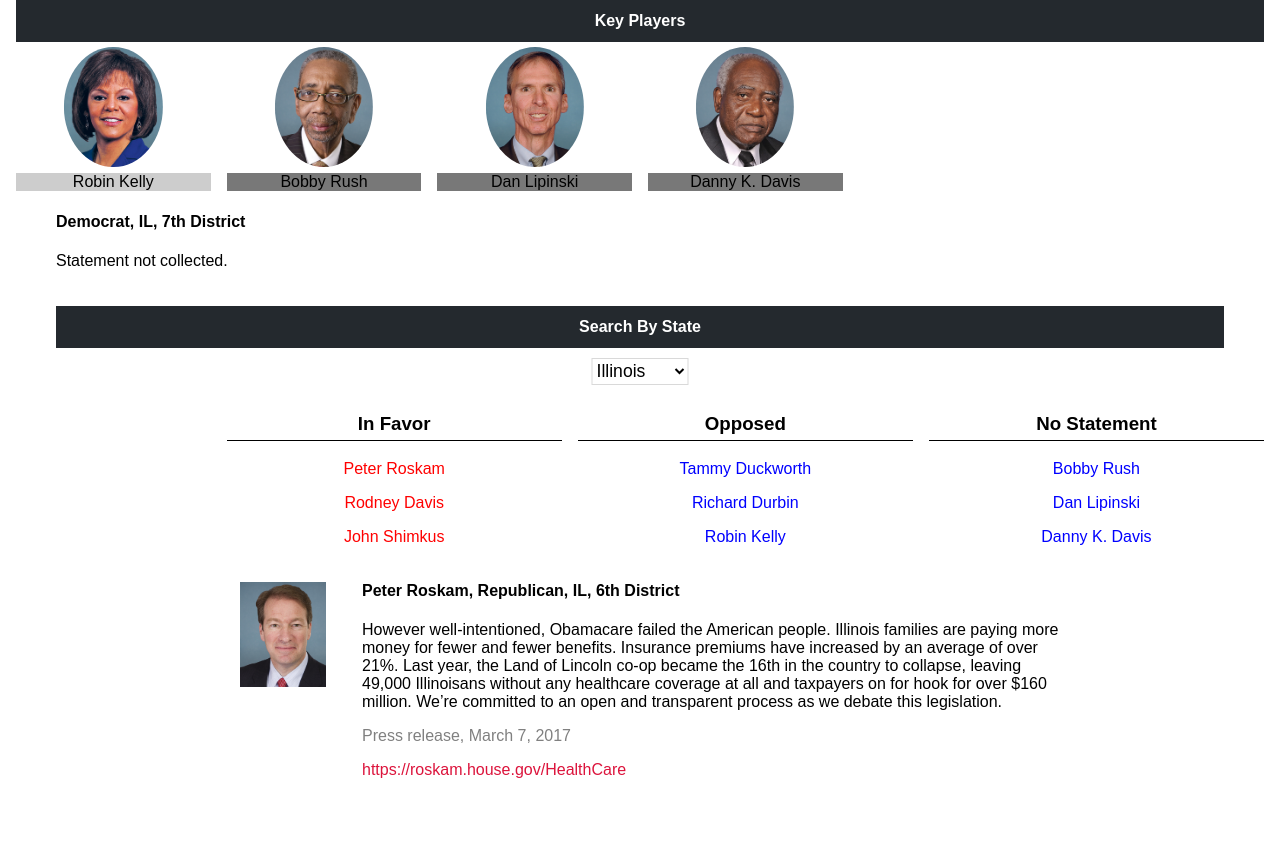
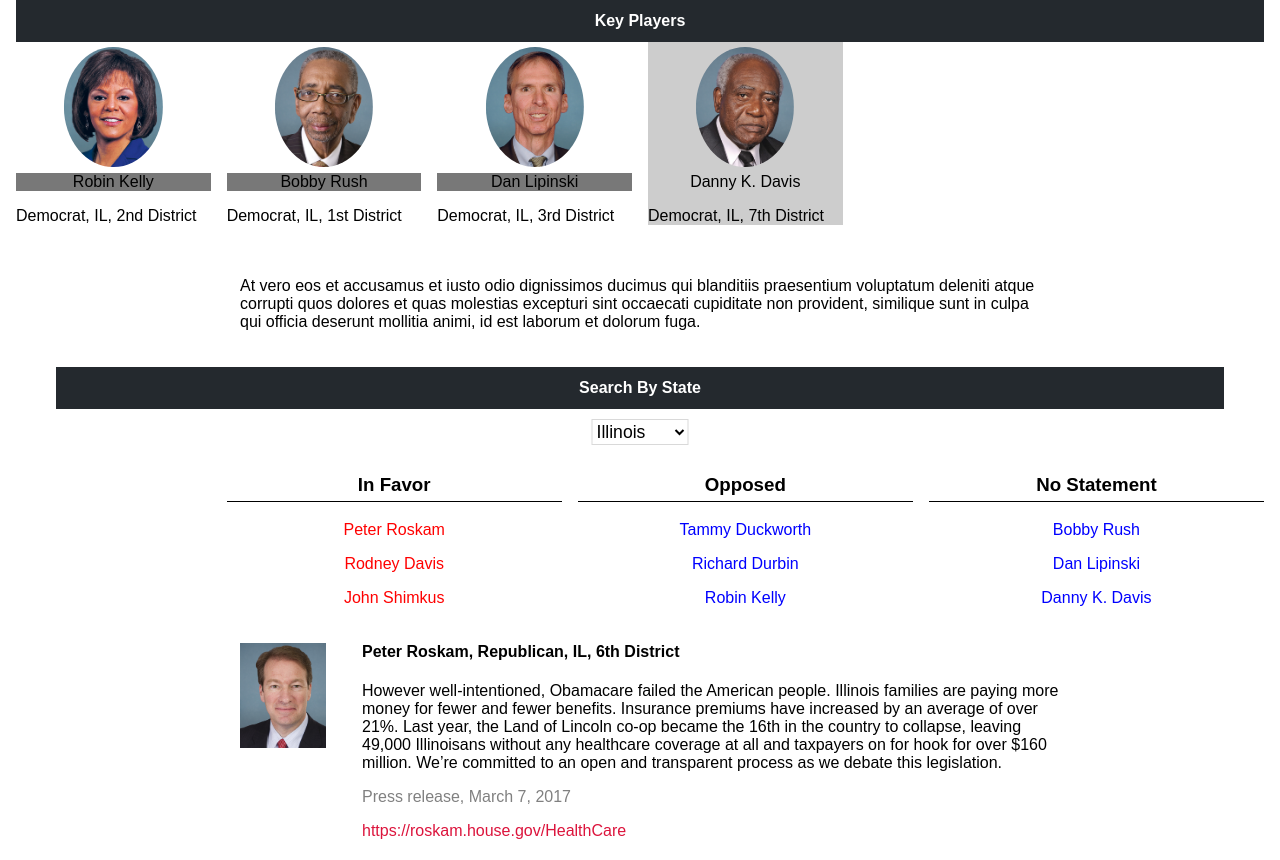
Before and after one commit to MagicWilliams/studio-legislator-tracker, a React (Create React App) app: page / in a window 1280 px wide. Before the commit the page ends 800 px from the top, so only its background shows below. Built offline with nearby package versions, Linux system fonts and the light colour scheme.

Commit message:
Styling: adjusted margins, selected Key Player now changes background color
Also added dummy statements for key players without a statement

```diff
--- a/src/components/KeyPlayers/KeyPlayers.jsx
+++ b/src/components/KeyPlayers/KeyPlayers.jsx
@@ -13,7 +13,7 @@ class KeyPlayer extends Component {
         party: " Democrat",
         state: " IL",
         district: " 7th District",
-        quote: "Statement not collected.",
+        quote: "At vero eos et accusamus et iusto odio dignissimos ducimus qui blanditiis praesentium voluptatum deleniti atque corrupti quos dolores et quas molestias excepturi sint occaecati cupiditate non provident, similique sunt in culpa qui officia deserunt mollitia animi, id est laborum et dolorum fuga.",
         stance: "no-statement"
       },
       keyPlayers: [
@@ -34,7 +34,7 @@ class KeyPlayer extends Component {
             party: " Democrat",
             state: " IL",
             district: " 1st District",
-            quote: "Statement not collected.",
+            quote: "Lorem ipsum dolor sit amet, consectetur adipiscing elit, sed do eiusmod tempor incididunt ut labore et dolore magna aliqua. Ut enim ad minim veniam, quis nostrud exercitation ullamco laboris nisi ut aliquip ex ea commodo consequat. Duis aute irure dolor in reprehenderit in voluptate velit esse cillum dolore eu fugiat nulla pariatur. Excepteur sint occaecat cupidatat non proident, sunt in culpa qui officia deserunt mollit anim id est laborum",
             stance: "no-statement"
         },
         {
@@ -43,7 +43,7 @@ class KeyPlayer extends Component {
           party: " Democrat",
           state: " IL",
           district: " 3rd District",
-          quote: "Statement not collected.",
+          quote: "Sed ut perspiciatis unde omnis iste natus error sit voluptatem accusantium doloremque laudantium, totam rem aperiam, eaque ipsa quae ab illo inventore veritatis et quasi architecto beatae vitae dicta sunt explicabo. Nemo enim ipsam voluptatem quia voluptas sit aspernatur aut odit aut fugit, sed quia consequuntur magni dolores eos qui ratione voluptatem sequi nesciunt. Neque porro quisquam est, qui dolorem ipsum quia dolor sit amet, consectetur, adipisci velit, sed quia non numquam eius modi tempora incidunt ut labore et dolore magnam aliquam quaerat voluptatem.",
           stance: "no-statement"
         },
         {
@@ -52,7 +52,7 @@ class KeyPlayer extends Component {
           party: " Democrat",
           state: " IL",
           district: " 7th District",
-          quote: "Statement not collected.",
+          quote: "At vero eos et accusamus et iusto odio dignissimos ducimus qui blanditiis praesentium voluptatum deleniti atque corrupti quos dolores et quas molestias excepturi sint occaecati cupiditate non provident, similique sunt in culpa qui officia deserunt mollitia animi, id est laborum et dolorum fuga",
           stance: "no-statement"
         },
       ],
@@ -66,7 +66,7 @@ class KeyPlayer extends Component {
   }
 
   render() {
-
+    var name = this.state.showInfo.name;
     return (
       <div>
       <Grid fluid>
@@ -81,9 +81,16 @@ class KeyPlayer extends Component {
           <Col xs={0} smOffset={2}></Col>
           {this.state.keyPlayers.map(rep =>
             <Col xs={3} sm={2}>
-              <div className="keyPlayer" onClick={() => this.updateShownInfo(rep)}>
-                <img src={rep.img} className="thumbnailImage"/>
-                <p className="thumbnailBio" style={(rep.stance) === "opposed" ? {backgroundColor: '#cdcdcd'} : {backgroundColor: '#787878'}}> {rep.name} </p>
+              <div className="keyPlayer"
+                style={(rep.name) === name ? {backgroundColor: '#cdcdcd'} : {borderRadius: 0}}
+                onClick={() => this.updateShownInfo(rep)}>
+                <img src={rep.img} className="thumbnailImage"                />
+                <p className="thumbnailBio"
+                  //style={(rep.stance) === "opposed" ? {backgroundColor: '#cdcdcd'} : {backgroundColor: '#787878'}}>
+                  style={(rep.name) === name ? {backgroundColor: '#cdcdcd'} : {backgroundColor: '#787878'}}>
+                  {rep.name}
+                </p>
+                <p> {rep.party}, {rep.state}, {rep.district} </p>
               </div>
             </Col>
             )}
--- a/src/components/RepCard/RepCard.jsx
+++ b/src/components/RepCard/RepCard.jsx
@@ -40,17 +40,23 @@ class RepCard extends Component {
       var output = <div className="Card">
         <Grid fluid>
             <Row>
-              <Col xs={12} className="bio">
-                <h4 className="repHeader">
-                  {this.props.party},
-                  {this.props.state},
-                  {this.props.district}
-                </h4>
-
+              <Col xs={12} smOffset={2} sm={8} mdOffset={2} md={8} lgOffset={2} lg={8}>
+                {/* <img alt="img" src={this.props.img} className="image"/> */}
                 <p> {this.props.quote} </p>
                 <p className="source"> {this.props.quoteSource} </p>
                 <a className="link" href={this.props.quoteLink}> {this.props.quoteLink} </a>
               </Col>
+              {/* <Col xs={8} sm={6} md={6} lg={7} className="bio"> */}
+                {/* <h4 className="repHeader">
+                  {this.props.party},
+                  {this.props.state},
+                  {this.props.district}
+                </h4> */}
+
+                {/* <p> {this.props.quote} </p>
+                <p className="source"> {this.props.quoteSource} </p>
+                <a className="link" href={this.props.quoteLink}> {this.props.quoteLink} </a> */}
+              {/* </Col> */}
             </Row>
         </Grid>
       </div>
```
Also changed, not shown: 1 other file (tests, documents, lock files or other folders).
